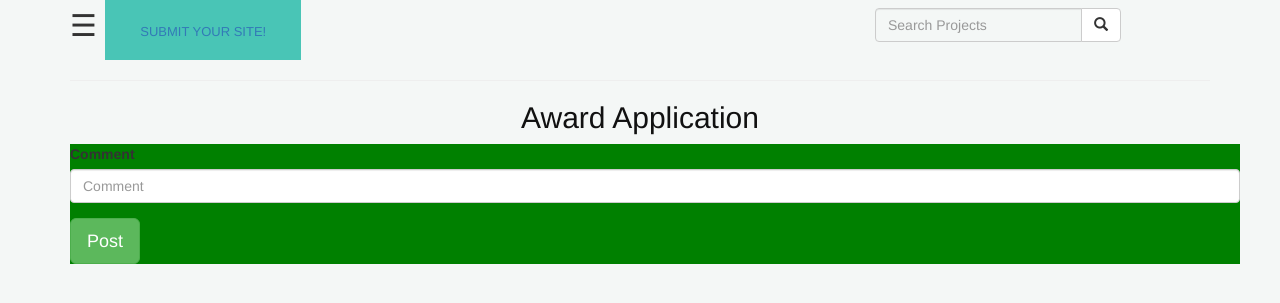
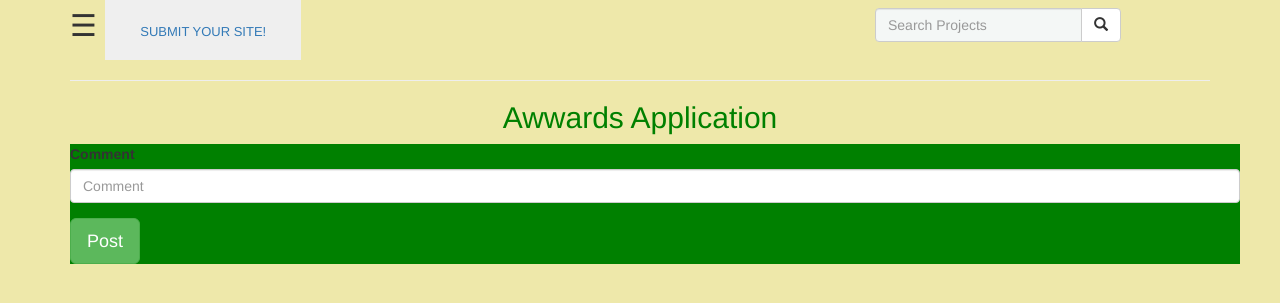
Before and after one commit to sandrineTuyizere/Awards-Application, a Django app: page /comment/1 in a window 1280 px wide. Shown: the top 303 px of the page. Run offline with Django 3.2, Linux system fonts and the light colour scheme; a user stored in the database is signed in; some libraries are stand-ins or nearby versions.

Commit message:
make some change

```diff
--- a/award/templates/navbar.html
+++ b/award/templates/navbar.html
@@ -47,7 +47,7 @@
 }
 </style>
 </head>
-<body class="container" style="background-color: #f4f7f6;">
+<body class="container" style="background-color: palegoldenrod">
 
 
 <div id="mySidenav" class="sidenav" >
@@ -97,7 +97,7 @@
         display: inline-block;
         height: 60px;
         padding: 0 35px;
-        background-color: #49c5b6;
+        background-color: blue
         color: #fff;
         line-height: 63px;
         text-align: center;
@@ -107,6 +107,6 @@
         border: none;
         overflow: hidden;"><a href="{%url 'new-post'%}">SUBMIT YOUR SITE!</a></button>
 <hr>
-<h1 class="text-center" style="font-size:30px;color:#111; ">Award Application</h1>
+<h1 class="text-center" style="font-size:30px;color:green; ">Awwards Application</h1>
 </body>
 </html>
```
